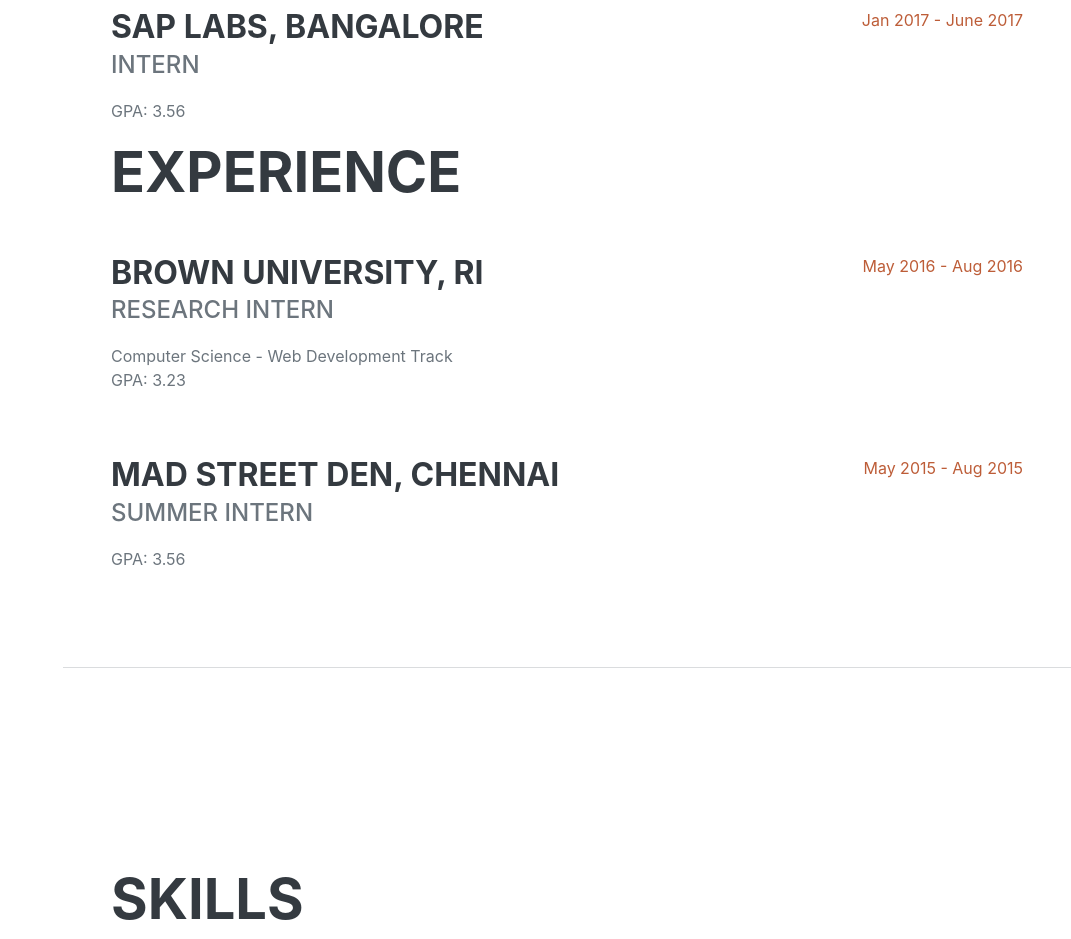
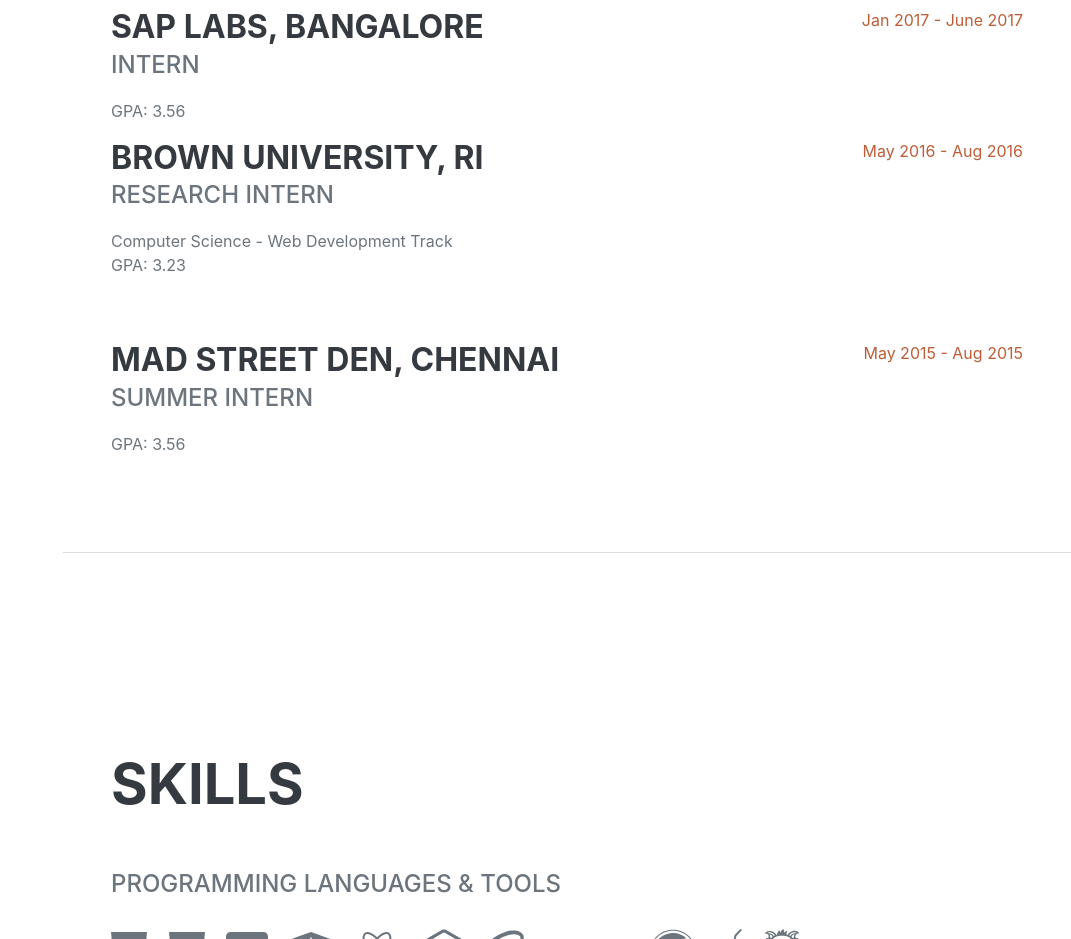
Before and after one commit to tarunsharma1/tarunsharma1.github.io-temp, a website: page dist/index.html in a window 1280 px wide. Shown: the part 2020-2959 px from the top of the page, without its empty margins (209-1280 px from the left). Drawn offline with nearby package versions, Linux system fonts and the light colour scheme; a web font is replaced by a local one.

Commit message:
Update index.html

```diff
--- a/dist/index.html
+++ b/dist/index.html
@@ -104,8 +104,6 @@
                         </div>
                         <div class="flex-shrink-0"><span class="text-primary">Jan 2017 - June 2017</span></div>
                     </div>
-                    <div class="resume-section-content">
-                    <h2 class="mb-5">Experience</h2>
                     <div class="d-flex flex-column flex-md-row justify-content-between mb-5">
                         <div class="flex-grow-1">
                             <h3 class="mb-0">Brown University, RI</h3>
```
